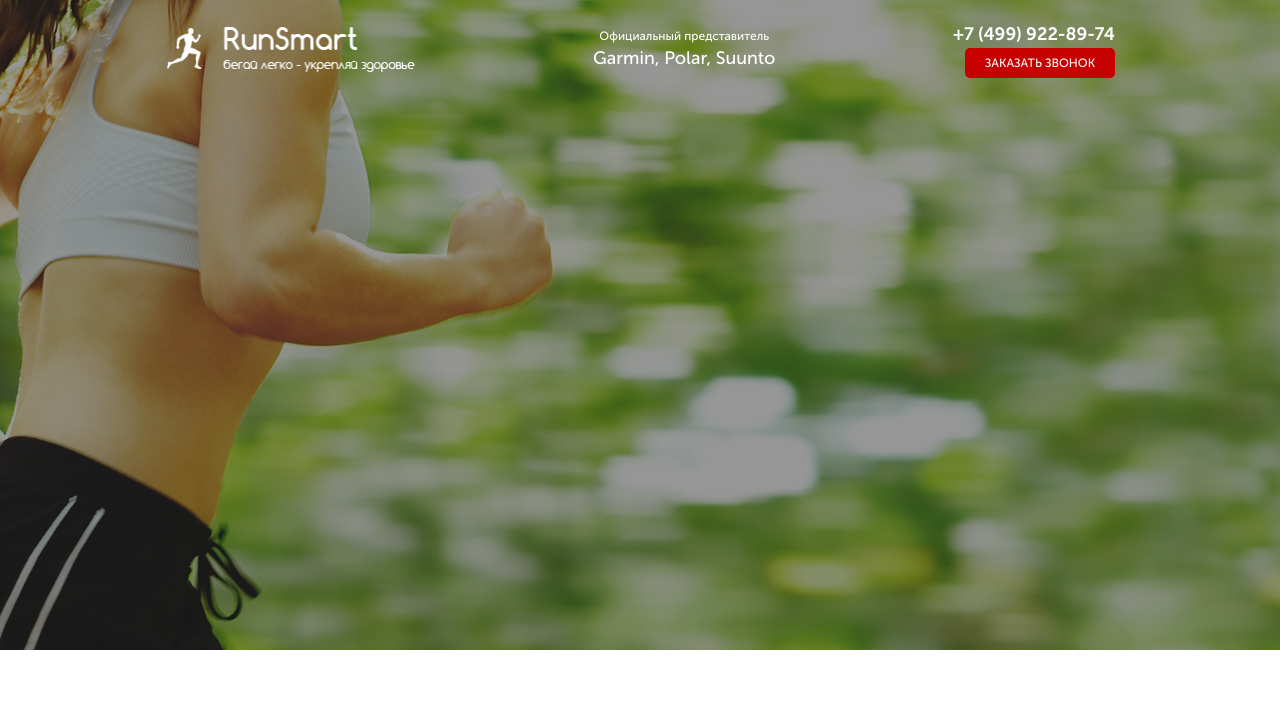
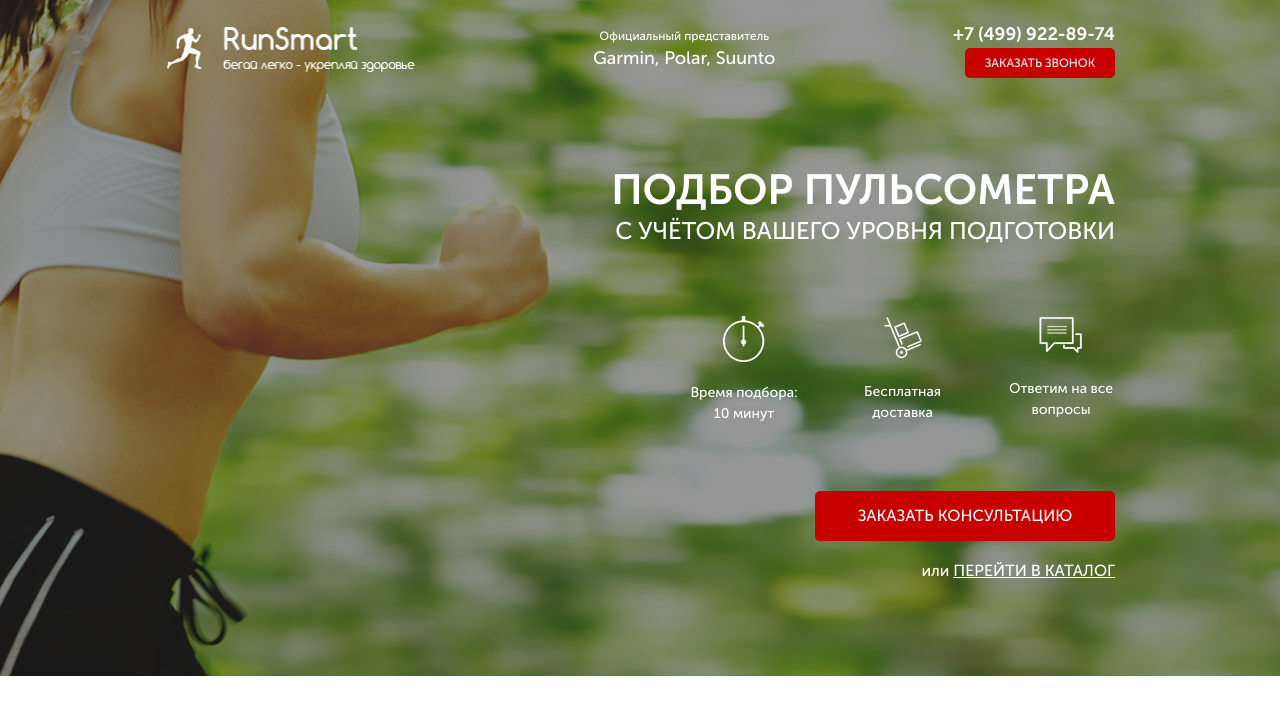
Before and after one commit to Dante1970/RunSmart-landing-page, a website: page src/index.html in a window 1280 px wide. Drawn offline with Linux system fonts and the light colour scheme.

Commit message:
made a promo section

```diff
--- a/src/index.html
+++ b/src/index.html
@@ -1,5 +1,6 @@
 <!DOCTYPE html>
 <html lang="ru">
+
 <head>
     <meta charset="UTF-8">
     <meta name="viewport" content="width=device-width, initial-scale=1.0">
@@ -7,8 +8,9 @@
     <link rel="stylesheet" href="css/bootstrap-reboot.min.css">
     <link rel="stylesheet" href="css/style.min.css">
 </head>
+
 <body>
-    <div class="promo">
+    <section class="promo">
         <div class="container">
             <header class="header">
                 <a href="#" class="header__logo">
@@ -23,10 +25,38 @@
                     <button class="button">заказать звонок</button>
                 </div>
             </header>
+
+            <div class="promo__wrapper">
+                <h1 class="promo__title">Подбор пульсометра</h1>
+                <h2 class="promo__subtitle">с учётом Вашего уровня подготовки</h2>
+                <div class="promo__icons">
+                    <div class="promo__icon">
+                        <img src="img/icons/timer.png" alt="timer">
+                        Время подбора:
+                        10 минут
+                    </div>
+                    <div class="promo__icon">
+                        <img src="img/icons/delivery.png" alt="delivery">
+                        Бесплатная
+                        доставка
+                    </div>
+                    <div class="promo__icon">
+                        <img src="img/icons/messages.png" alt="messages">
+                        Ответим
+                        на все вопросы
+                    </div>
+                </div>
+                <button class="button button_promo">заказать кОНСУЛЬТАЦИЮ</button>
+                <div class="promo__link">
+                    или
+                    <a href="#">ПЕРЕЙТИ В КАТАЛОГ</a>
+                </div>
+            </div>
         </div>
-    </div>
+    </section>
 
     <!-- scripts.js-->
     <script src="js/script.js"></script>
 </body>
+
 </html>
--- a/src/scss/base/_fonts.scss
+++ b/src/scss/base/_fonts.scss
@@ -1,23 +1,23 @@
 @font-face {
 	font-family: 'MuseoSansCyrl';
-	src: url('../../fonts/MuseoSansCyrl-300.eot');
-	src: local('☺'), url('../../fonts/MuseoSansCyrl-300.woff') format('woff'), url('../../fonts/MuseoSansCyrl-300.ttf') format('truetype'), url('../../fonts/MuseoSansCyrl-300.svg') format('svg');
+	src: url('../fonts/MuseoSansCyrl-300.eot');
+	src: local('☺'), url('../fonts/MuseoSansCyrl-300.woff') format('woff'), url('../fonts/MuseoSansCyrl-300.ttf') format('truetype'), url('../fonts/MuseoSansCyrl-300.svg') format('svg');
 	font-weight: 300;
 	font-style: normal;
 }
 
 @font-face {
 	font-family: 'MuseoSansCyrl';
-	src: url('../../fonts/MuseoSansCyrl-500.eot');
-	src: local('☺'), url('../../fonts/MuseoSansCyrl-500.woff') format('woff'), url('../../fonts/MuseoSansCyrl-500.ttf') format('truetype'), url('../../fonts/MuseoSansCyrl-500.svg') format('svg');
+	src: url('../fonts/MuseoSansCyrl-500.eot');
+	src: local('☺'), url('../fonts/MuseoSansCyrl-500.woff') format('woff'), url('../fonts/MuseoSansCyrl-500.ttf') format('truetype'), url('../fonts/MuseoSansCyrl-500.svg') format('svg');
 	font-weight: 500;
 	font-style: normal;
 }
 
 @font-face {
 	font-family: 'MuseoSansCyrl';
-	src: url('../../fonts/MuseoSansCyrl-700.eot');
-	src: local('☺'), url('../../fonts/MuseoSansCyrl-700.woff') format('woff'), url('../../fonts/MuseoSansCyrl-700.ttf') format('truetype'), url('../../fonts/MuseoSansCyrl-700.svg') format('svg');
+	src: url('../fonts/MuseoSansCyrl-700.eot');
+	src: local('☺'), url('../fonts/MuseoSansCyrl-700.woff') format('woff'), url('../fonts/MuseoSansCyrl-700.ttf') format('truetype'), url('../fonts/MuseoSansCyrl-700.svg') format('svg');
 	font-weight: 700;
 	font-style: normal;
 }
--- a/src/scss/blocks/_buttons.scss
+++ b/src/scss/blocks/_buttons.scss
@@ -8,4 +8,10 @@
     font-size: 12px;
     font-weight: 500;
     text-transform: uppercase;
+    &_promo {
+        margin-top: 67px;
+        width: 300px;
+        height: 50px;
+        font-size: 16px;
+    }
 }
--- a/src/scss/blocks/_promo.scss
+++ b/src/scss/blocks/_promo.scss
@@ -1,5 +1,52 @@
 .promo {
     min-height: 650px;
     padding: 21px 0px 93px 0px;
-    background: url(../../img/promo.png) 50% 50% / cover no-repeat;
+    color: #ffffff;
+    background: url(../img/promo.png) 50% 50% / cover no-repeat;
+    &__wrapper {
+        display: flex;
+        flex-direction: column;
+        align-items: flex-end;
+        margin-top: 91px;
+    }
+    &__title {
+        font-size: 42px;
+        font-weight: 700;
+        text-transform: uppercase;
+        line-height: 42px;
+    }
+    &__subtitle {
+        font-size: 24px;
+        line-height: 24px;
+        font-weight: 500;
+        text-transform: uppercase;
+    }
+    &__icons {
+        margin-top: 65px;
+        display: flex;
+        width: 425px;
+        display: flex;
+        justify-content: space-between;
+    }
+    &__icon {
+        width: 108px;
+        text-align: center;
+        font-size: 14px;
+        font-weight: 500;
+        img {
+            display: block;
+            margin: 0 auto;
+            margin-bottom: 20px;
+        }
+    }
+    &__link {
+        margin-top: 18px;
+        font-size: 16px;
+        font-weight: 500;
+        a {
+            color: #fff;
+            text-transform: uppercase;
+            text-decoration: underline;
+        }
+    }
 }
```
Also changed, not shown: src/css/style.min.css, src/img/icons/delivery.png (added), src/img/icons/messages.png (added), src/img/icons/timer.png (added).
